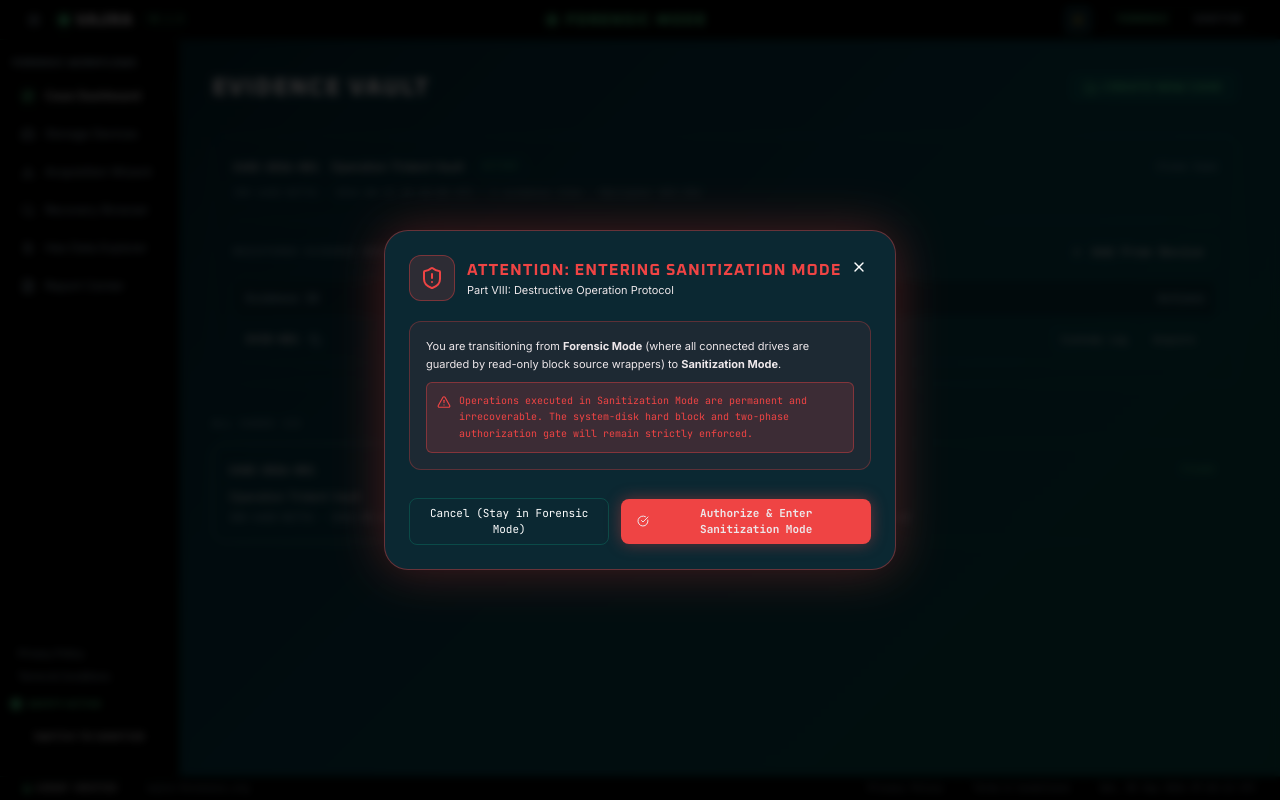
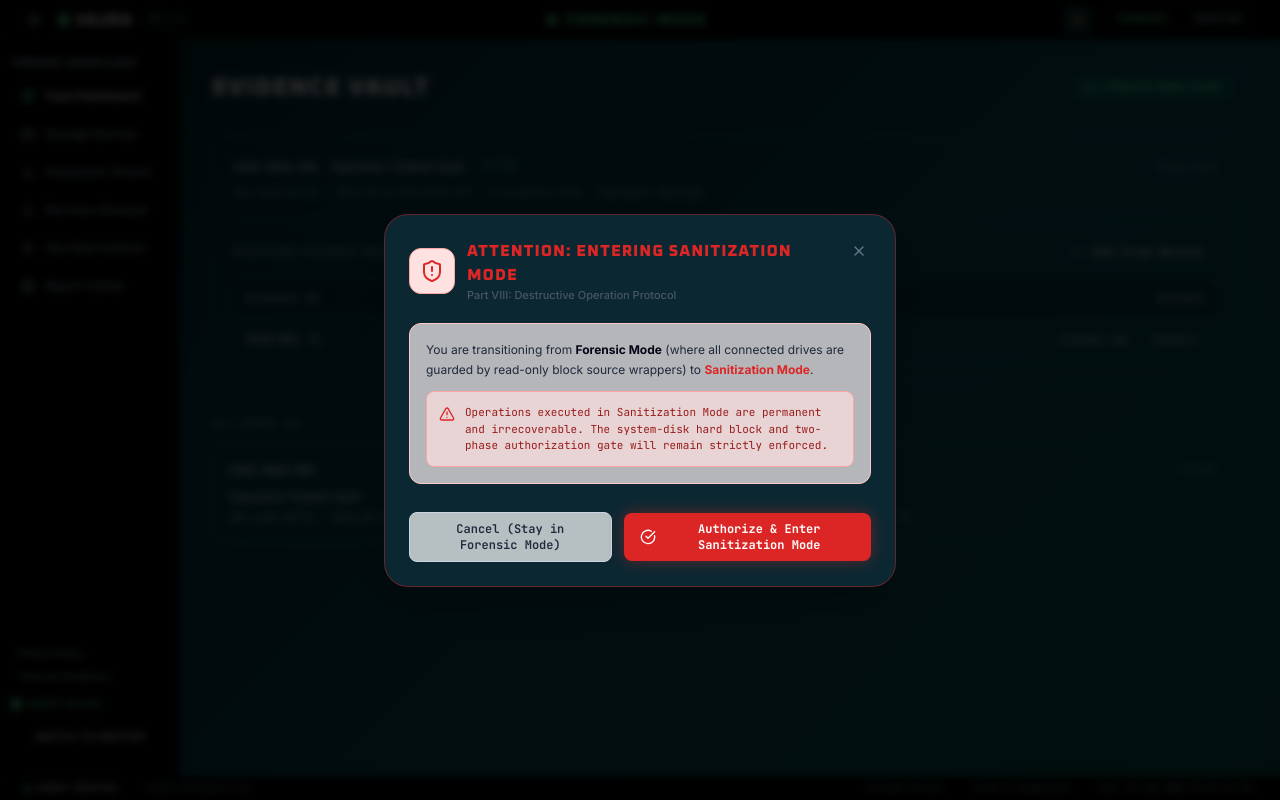
Before and after one commit to syedzahidsaleem/vajra-forensics-platform, a React (Vite) app in the folder ui/: page / in a window 1280 px wide. Both pictures are taken after a click on the button "SANITIZE". Built offline with nearby package versions, Linux system fonts and the light colour scheme.

Commit message:
fix(modal): improve text contrast and readability in mode switch modal across light and dark themes

```diff
--- a/ui/src/components/layout/AppShell.tsx
+++ b/ui/src/components/layout/AppShell.tsx
@@ -103,35 +103,36 @@ export const AppShell: React.FC<{ children: React.ReactNode }> = ({ children })
       {/* Mode Switch Intercept Modal */}
       {pendingModeSwitch === 'sanitization' && (
         <div className="fixed inset-0 z-50 flex items-center justify-center bg-black/80 backdrop-blur-sm p-4">
-          <div className="w-full max-w-lg bg-[var(--surface)] border border-[#EF4444]/40 rounded-2xl p-6 shadow-[0_0_50px_rgba(239,68,68,0.3)] space-y-5">
+          <div className="w-full max-w-lg bg-[var(--surface)] border border-[#DC2626]/40 dark:border-[#EF4444]/40 rounded-2xl p-6 shadow-2xl space-y-5">
             <div className="flex items-start justify-between">
               <div className="flex items-center space-x-3">
-                <div className="p-2.5 bg-[rgba(239,68,68,0.15)] text-[#EF4444] border border-[#EF4444]/40 rounded-xl">
+                <div className="p-2.5 bg-red-100 dark:bg-[rgba(239,68,68,0.15)] text-[#DC2626] dark:text-[#EF4444] border border-red-300 dark:border-[#EF4444]/40 rounded-xl">
                   <ShieldAlert className="w-6 h-6" />
                 </div>
                 <div>
-                  <h3 className="text-base font-industrial font-bold text-[#EF4444] tracking-wide uppercase">
+                  <h3 className="text-base font-industrial font-black text-[#DC2626] dark:text-[#EF4444] tracking-wide uppercase">
                     ATTENTION: ENTERING SANITIZATION MODE
                   </h3>
-                  <p className="text-[11px] text-[var(--text)]/40 font-sans">
+                  <p className="text-[11px] text-slate-600 dark:text-slate-400 font-sans font-medium">
                     Part VIII: Destructive Operation Protocol
                   </p>
                 </div>
               </div>
               <button
                 onClick={cancelModeSwitch}
-                className="text-[var(--text)]/40 hover:text-[var(--text)] p-1 rounded-lg hover:bg-[var(--primary)]/10"
+                className="text-slate-500 hover:text-slate-900 dark:text-slate-400 dark:hover:text-white p-1 rounded-lg hover:bg-slate-200/60 dark:hover:bg-white/10 transition-colors cursor-pointer"
+                title="Cancel"
               >
                 <X className="w-4 h-4" />
               </button>
             </div>
 
-            <div className="p-4 rounded-xl bg-[rgba(239,68,68,0.08)] border border-[#EF4444]/30 text-[11px] text-[var(--text)]/80 leading-relaxed space-y-2 font-sans">
+            <div className="p-4 rounded-xl bg-red-50/70 dark:bg-[rgba(239,68,68,0.08)] border border-red-200 dark:border-[#EF4444]/30 text-xs text-slate-800 dark:text-slate-200 leading-relaxed space-y-3 font-sans">
               <p>
-                You are transitioning from <strong>Forensic Mode</strong> (where all connected drives are guarded by read-only block source wrappers) to <strong>Sanitization Mode</strong>.
+                You are transitioning from <strong className="text-slate-950 dark:text-white font-bold">Forensic Mode</strong> (where all connected drives are guarded by read-only block source wrappers) to <strong className="text-[#DC2626] dark:text-[#FF6B7A] font-bold">Sanitization Mode</strong>.
               </p>
-              <div className="p-2.5 rounded bg-[rgba(239,68,68,0.15)] border border-[#EF4444]/40 flex items-start space-x-2 text-[10px] font-mono text-[#EF4444]">
-                <AlertTriangle className="w-3.5 h-3.5 flex-shrink-0 mt-0.5" />
+              <div className="p-3 rounded-lg bg-red-100/70 dark:bg-[rgba(239,68,68,0.18)] border border-red-300 dark:border-[#EF4444]/50 flex items-start space-x-2.5 text-[11px] font-mono text-[#991B1B] dark:text-[#FCA5A5] leading-normal">
+                <AlertTriangle className="w-4 h-4 flex-shrink-0 mt-0.5 text-[#DC2626] dark:text-[#EF4444]" />
                 <span>
                   Operations executed in Sanitization Mode are permanent and irrecoverable. The system-disk hard block and two-phase authorization gate will remain strictly enforced.
                 </span>
@@ -141,16 +142,16 @@ export const AppShell: React.FC<{ children: React.ReactNode }> = ({ children })
             <div className="flex items-center justify-end space-x-3 pt-2">
               <button
                 onClick={cancelModeSwitch}
-                className="px-3.5 py-1.5 rounded-lg text-[11px] font-mono text-[var(--text)]/70 hover:bg-[var(--primary)]/10 border border-[var(--border)] transition-colors"
+                className="px-4 py-2 rounded-lg text-xs font-mono font-semibold text-slate-800 dark:text-slate-200 hover:text-slate-950 dark:hover:text-white bg-white/70 dark:bg-white/5 hover:bg-white dark:hover:bg-white/10 border border-slate-300 dark:border-white/20 transition-all cursor-pointer shadow-sm select-none"
               >
                 Cancel (Stay in Forensic Mode)
               </button>
               <button
                 onClick={confirmModeSwitch}
-                className="px-4 py-1.5 rounded-lg text-[11px] font-mono font-bold bg-[#EF4444] hover:bg-[#f55] text-[var(--text)] shadow-[0_0_16px_rgba(239,68,68,0.4)] flex items-center space-x-2 transition-all cursor-pointer"
+                className="px-4 py-2 rounded-lg text-xs font-mono font-bold bg-[#DC2626] hover:bg-[#B91C1C] dark:bg-[#EF4444] dark:hover:bg-[#DC2626] text-white shadow-[0_0_16px_rgba(220,38,38,0.4)] flex items-center space-x-2 transition-all cursor-pointer select-none"
               >
-                <CheckCircle className="w-3.5 h-3.5" />
-                <span>Authorize & Enter Sanitization Mode</span>
+                <CheckCircle className="w-4 h-4 text-white shrink-0" />
+                <span className="text-white font-bold">Authorize & Enter Sanitization Mode</span>
               </button>
             </div>
           </div>
```
